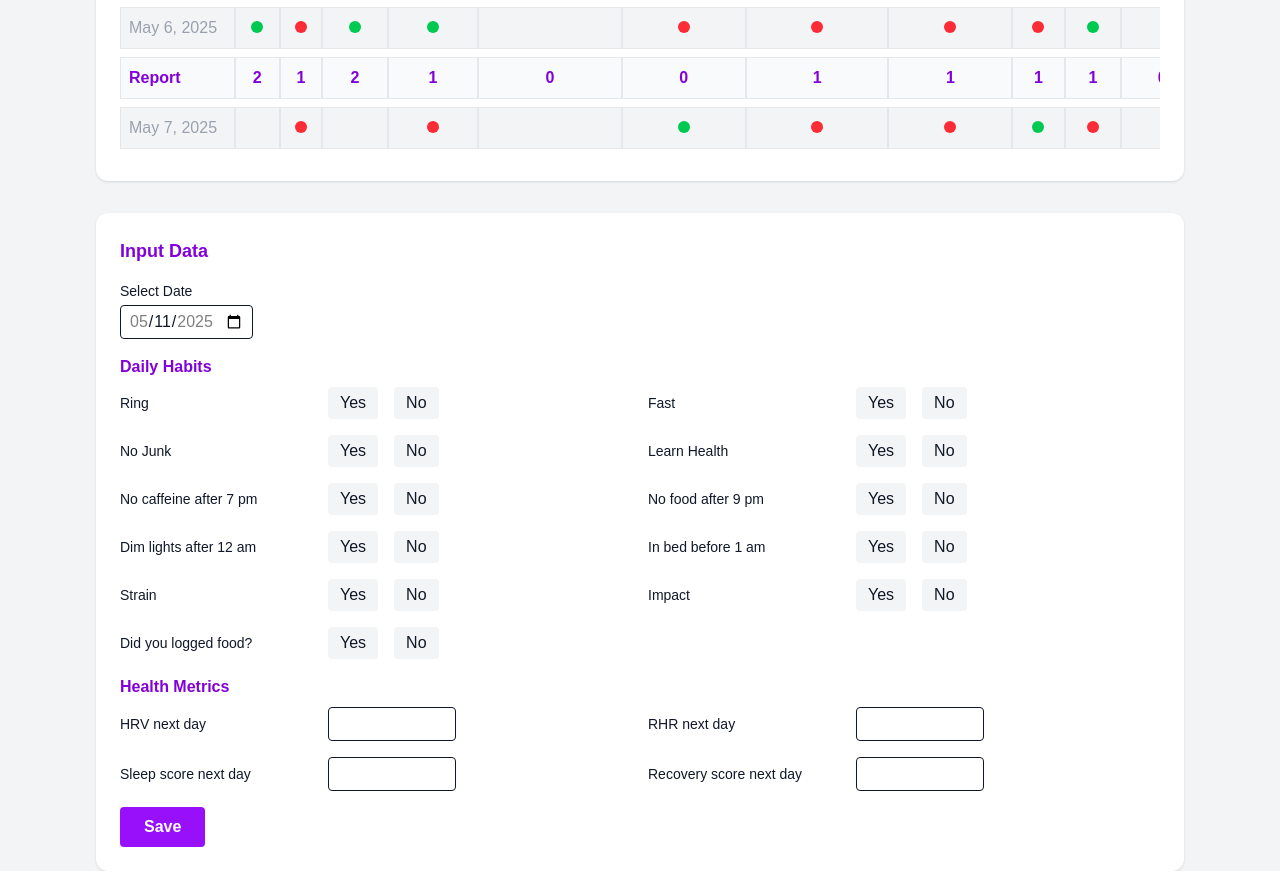
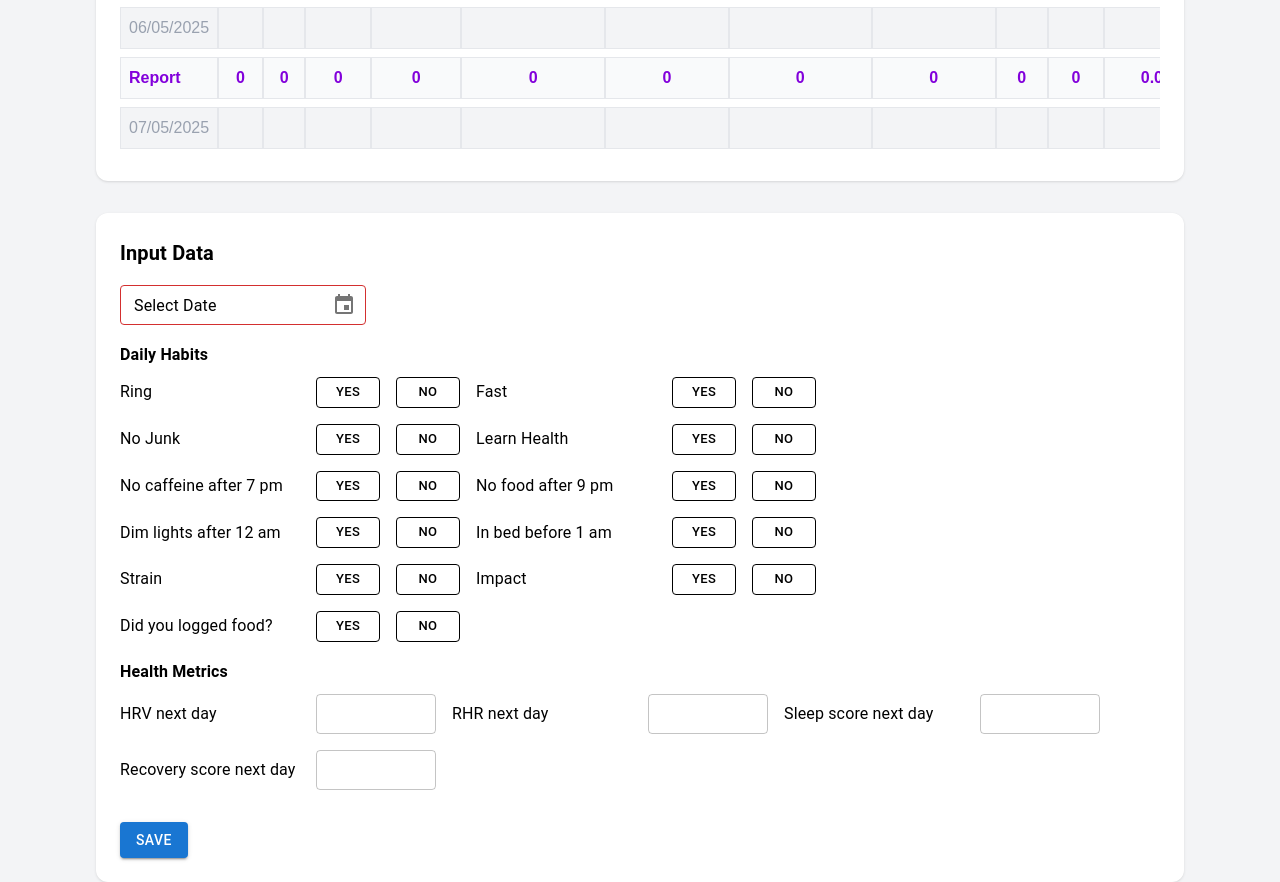
Before and after one commit to arfin97/life-in-dashboard, a Next.js app: page /health2 in a window 1280 px wide. Shown: the part 514-1396 px from the top of the page. Built offline with nearby package versions, Linux system fonts and the light colour scheme.

Commit message:
fix: unify date format to dd/MM/yyyy for table and form sync in Health2 page

```diff
--- a/src/app/health2/page.tsx
+++ b/src/app/health2/page.tsx
@@ -1,6 +1,19 @@
 "use client";
 import { useMemo, useState } from "react";
 import NavigationTabs from "../components/NavigationTabs";
+import Box from '@mui/material/Box';
+import Button from '@mui/material/Button';
+import TextField from '@mui/material/TextField';
+import Typography from '@mui/material/Typography';
+import Grid from '@mui/material/Grid';
+import InputLabel from '@mui/material/InputLabel';
+import MenuItem from '@mui/material/MenuItem';
+import Select from '@mui/material/Select';
+import FormControl from '@mui/material/FormControl';
+import { AdapterDateFns } from '@mui/x-date-pickers/AdapterDateFns';
+import { LocalizationProvider } from '@mui/x-date-pickers/LocalizationProvider';
+import { DatePicker } from '@mui/x-date-pickers/DatePicker';
+import { format, parse } from 'date-fns';
 
 const columns = [
   "Date", "Ring", "Fast", "No Junk", "Learn Health", "No caffeine after 7 pm", "No food after 9 pm", "Dim lights after 12 am", "In bed before 1 am", "Strain", "Impact", "HRV next day", "RHR next day", "Sleep score next day", "Recovery score next day", "Did you logged food?"
@@ -21,13 +34,10 @@ const today = new Date();
 function getDefaultData() {
   return Array.from({ length: daysInMay }, (_, i) => {
     const d = new Date(year, month, i + 1);
-    const isFuture = d > new Date(today.getFullYear(), today.getMonth(), today.getDate());
     return {
-      date: d.toLocaleDateString("en-US", { month: "short", day: "numeric", year: "numeric" }),
+      date: format(d, 'dd/MM/yyyy'),
       raw: d,
-      values: isFuture
-        ? Array.from({ length: columns.length - 1 }, () => "")
-        : Array.from({ length: columns.length - 1 }, () => Math.random() > 0.7 ? "red" : Math.random() > 0.5 ? "green" : "")
+      values: Array.from({ length: columns.length - 1 }, () => "")
     };
   });
 }
@@ -39,11 +49,35 @@ export default function Health2Page() {
   const [formHabits, setFormHabits] = useState(habitColumns.reduce((acc, h) => ({ ...acc, [h]: "" }), {}));
   const [formMetrics, setFormMetrics] = useState(metricColumns.reduce((acc, m) => ({ ...acc, [m]: "" }), {}));
 
+  // Helper to convert yyyy-mm-dd to table date string
+  function formatDateToTableString(dateStr) {
+    const d = new Date(dateStr);
+    return d.toLocaleDateString("en-US", { month: "short", day: "numeric", year: "numeric" });
+  }
+
+  // For MUI DatePicker value
+  const formDateObj = useMemo(() => {
+    // Parse dd/MM/yyyy to Date
+    try {
+      return parse(formDate, 'dd/MM/yyyy', new Date());
+    } catch {
+      // fallback to old parsing if needed
+      const [monthStr, dayStr, yearStr] = formDate.replace(",", "").split(" ");
+      return new Date(`${monthStr} ${dayStr}, ${yearStr}`);
+    }
+  }, [formDate]);
+
+  // Helper to format Date to dd/MM/yyyy
+  function formatDateToTableString(dateObj) {
+    return format(dateObj, 'dd/MM/yyyy');
+  }
+
   // Update form when date changes
-  function handleDateChange(e) {
-    const val = e.target.value;
-    setFormDate(val);
-    const row = tableData.find((r) => r.date === val);
+  function handleDateChangeMui(date) {
+    if (!date) return;
+    const tableDate = formatDateToTableString(date);
+    setFormDate(tableDate);
+    const row = tableData.find((r) => r.date === tableDate);
     if (row) {
       const habits = {};
       habitColumns.forEach((h, idx) => {
@@ -66,8 +100,8 @@ export default function Health2Page() {
     setFormMetrics((prev) => ({ ...prev, [m]: val }));
   }
 
-  function handleSave() {
-    setTableData((prev) => prev.map((row) => {
+  async function handleSave() {
+    const updated = tableData.map((row) => {
       if (row.date !== formDate) return row;
       const newValues = [...row.values];
       habitColumns.forEach((h, idx) => {
@@ -78,13 +112,28 @@ export default function Health2Page() {
         newValues[colIdx] = formMetrics[m] !== "" ? formMetrics[m] : "";
       });
       return { ...row, values: newValues };
-    }));
+    });
+    setTableData(updated);
+    // Update form state to reflect new table data
+    const row = updated.find((r) => r.date === formDate);
+    if (row) {
+      const habits = {};
+      habitColumns.forEach((h, idx) => {
+        habits[h] = row.values[idx] === "green" ? "yes" : row.values[idx] === "red" ? "no" : "";
+      });
+      const metrics = {};
+      metricColumns.forEach((m, idx) => {
+        const colIdx = columns.indexOf(m) - 1;
+        metrics[m] = row.values[colIdx] && !isNaN(Number(row.values[colIdx])) ? row.values[colIdx] : "";
+      });
+      setFormHabits(habits);
+      setFormMetrics(metrics);
     }
-
-  // Helper to convert yyyy-mm-dd to table date string
-  function formatDateToTableString(dateStr) {
-    const d = new Date(dateStr);
-    return d.toLocaleDateString("en-US", { month: "short", day: "numeric", year: "numeric" });
+    await fetch("/api/health2/save-table", {
+      method: "POST",
+      headers: { "Content-Type": "application/json" },
+      body: JSON.stringify(updated),
+    });
   }
 
   return (
@@ -174,69 +223,81 @@ export default function Health2Page() {
             </table>
           </div>
         </div>
-        {/* Data Input Section */}
-        <div className="bg-white rounded-xl shadow p-6 mt-8">
-          <h2 className="text-lg font-bold text-purple-700 mb-4">Input Data</h2>
-          <div className="flex flex-col md:flex-row gap-4 mb-4">
-            <div>
-              <label className="block text-sm font-medium mb-1 text-gray-900">Select Date</label>
-              <input
-                type="date"
-                className="border rounded px-2 py-1 text-gray-900"
-                min={`2025-05-01`}
-                max={`2025-05-31`}
-                value={(() => {
-                  // Convert formDate (e.g. May 11, 2025) to yyyy-mm-dd
-                  const d = new Date(formDate);
-                  return d.toISOString().slice(0, 10);
-                })()}
-                onChange={e => {
-                  const tableDate = formatDateToTableString(e.target.value);
-                  setFormDate(tableDate);
-                  handleDateChange({ target: { value: tableDate } });
-                }}
+        {/* Data Input Section with Material UI */}
+        <Box className="bg-white rounded-xl shadow p-6 mt-8">
+          <Typography variant="h6" sx={{ color: 'black' }} fontWeight={700} mb={2}>
+            Input Data
+          </Typography>
+          <Grid container spacing={2} mb={2}>
+            <Grid item xs={12} md={6}>
+              <LocalizationProvider dateAdapter={AdapterDateFns}>
+                <DatePicker
+                  label="Select Date"
+                  value={formDateObj}
+                  minDate={new Date(2025, 4, 1)}
+                  maxDate={new Date(2025, 4, 31)}
+                  onChange={handleDateChangeMui}
+                  format="dd/MM/yyyy"
+                  slotProps={{ textField: { fullWidth: true, size: 'small', InputLabelProps: { style: { color: 'black' } }, InputProps: { style: { color: 'black' } } } }}
                 />
-            </div>
-          </div>
-          <div className="mb-4">
-            <div className="font-semibold text-purple-700 mb-2">Daily Habits</div>
-            <div className="grid grid-cols-1 md:grid-cols-2 gap-4">
+              </LocalizationProvider>
+            </Grid>
+          </Grid>
+          <Typography variant="subtitle1" sx={{ color: 'black' }} fontWeight={600} mb={1}>
+            Daily Habits
+          </Typography>
+          <Grid container spacing={2} mb={2}>
             {habitColumns.map((h) => (
-                <div key={h} className="flex items-center gap-4">
-                  <span className="w-48 text-sm text-gray-900">{h}</span>
-                  <button
-                    className={`px-3 py-1 rounded ${formHabits[h] === "yes" ? "bg-purple-500 text-white" : "bg-gray-100 text-gray-900"}`}
+              <Grid item xs={12} md={6} key={h}>
+                <Box display="flex" alignItems="center" gap={2}>
+                  <Typography sx={{ width: 180, color: 'black' }}>{h}</Typography>
+                  <Button
+                    variant={formHabits[h] === "yes" ? "contained" : "outlined"}
+                    color={formHabits[h] === "yes" ? "success" : "inherit"}
                     onClick={() => handleHabitChange(h, "yes")}
-                  >Yes</button>
-                  <button
-                    className={`px-3 py-1 rounded ${formHabits[h] === "no" ? "bg-purple-500 text-white" : "bg-gray-100 text-gray-900"}`}
+                    size="small"
+                    sx={{ color: formHabits[h] === "yes" ? 'white' : 'black', borderColor: formHabits[h] === "yes" ? '#22c55e' : 'black' }}
+                  >Yes</Button>
+                  <Button
+                    variant={formHabits[h] === "no" ? "contained" : "outlined"}
+                    color={formHabits[h] === "no" ? "error" : "inherit"}
                     onClick={() => handleHabitChange(h, "no")}
-                  >No</button>
-                </div>
+                    size="small"
+                    sx={{ color: formHabits[h] === "no" ? 'white' : 'black', borderColor: formHabits[h] === "no" ? '#ef4444' : 'black' }}
+                  >No</Button>
+                </Box>
+              </Grid>
             ))}
-            </div>
-          </div>
-          <div className="mb-4">
-            <div className="font-semibold text-purple-700 mb-2">Health Metrics</div>
-            <div className="grid grid-cols-1 md:grid-cols-2 gap-4">
+          </Grid>
+          <Typography variant="subtitle1" sx={{ color: 'black' }} fontWeight={600} mb={1}>
+            Health Metrics
+          </Typography>
+          <Grid container spacing={2} mb={2}>
             {metricColumns.map((m) => (
-                <div key={m} className="flex items-center gap-4">
-                  <span className="w-48 text-sm text-gray-900">{m}</span>
-                  <input
+              <Grid item xs={12} md={6} key={m}>
+                <Box display="flex" alignItems="center" gap={2}>
+                  <Typography sx={{ width: 180, color: 'black' }}>{m}</Typography>
+                  <TextField
                     type="number"
-                    className="border rounded px-2 py-1 w-32 text-gray-900"
+                    size="small"
                     value={formMetrics[m]}
                     onChange={e => handleMetricChange(m, e.target.value)}
+                    sx={{ width: 120, input: { color: 'black' } }}
+                    InputLabelProps={{ style: { color: 'black' } }}
                   />
-                </div>
+                </Box>
+              </Grid>
             ))}
-            </div>
-          </div>
-          <button
-            className="bg-purple-600 text-white px-6 py-2 rounded font-semibold hover:bg-purple-700 transition"
+          </Grid>
+          <Button
+            variant="contained"
+            color="primary"
             onClick={handleSave}
-          >Save</button>
-        </div>
+            sx={{ mt: 2, color: 'white' }}
+          >
+            Save
+          </Button>
+        </Box>
       </div>
     </div>
   );
```
Lines whose indentation alone changed are shown as unchanged.
